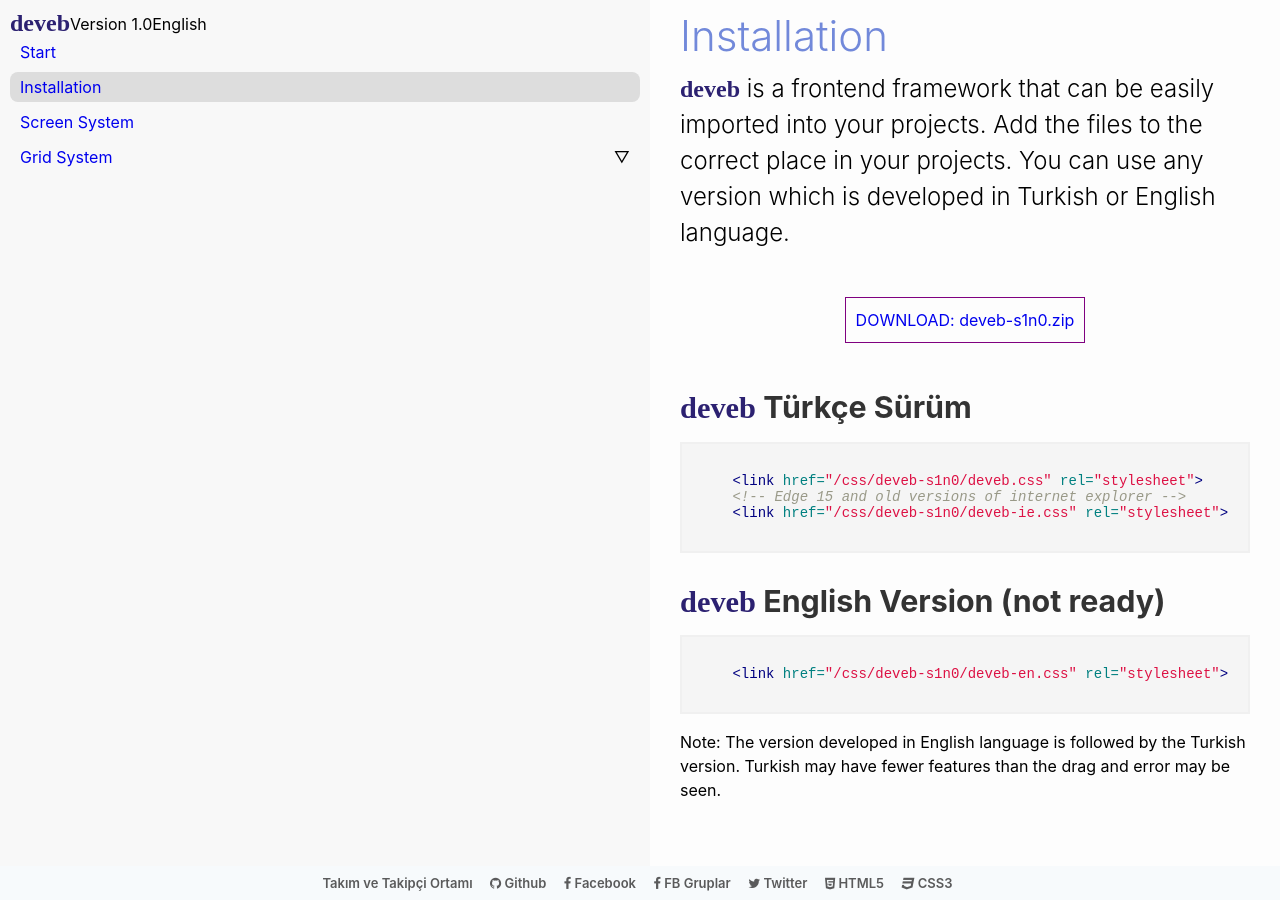
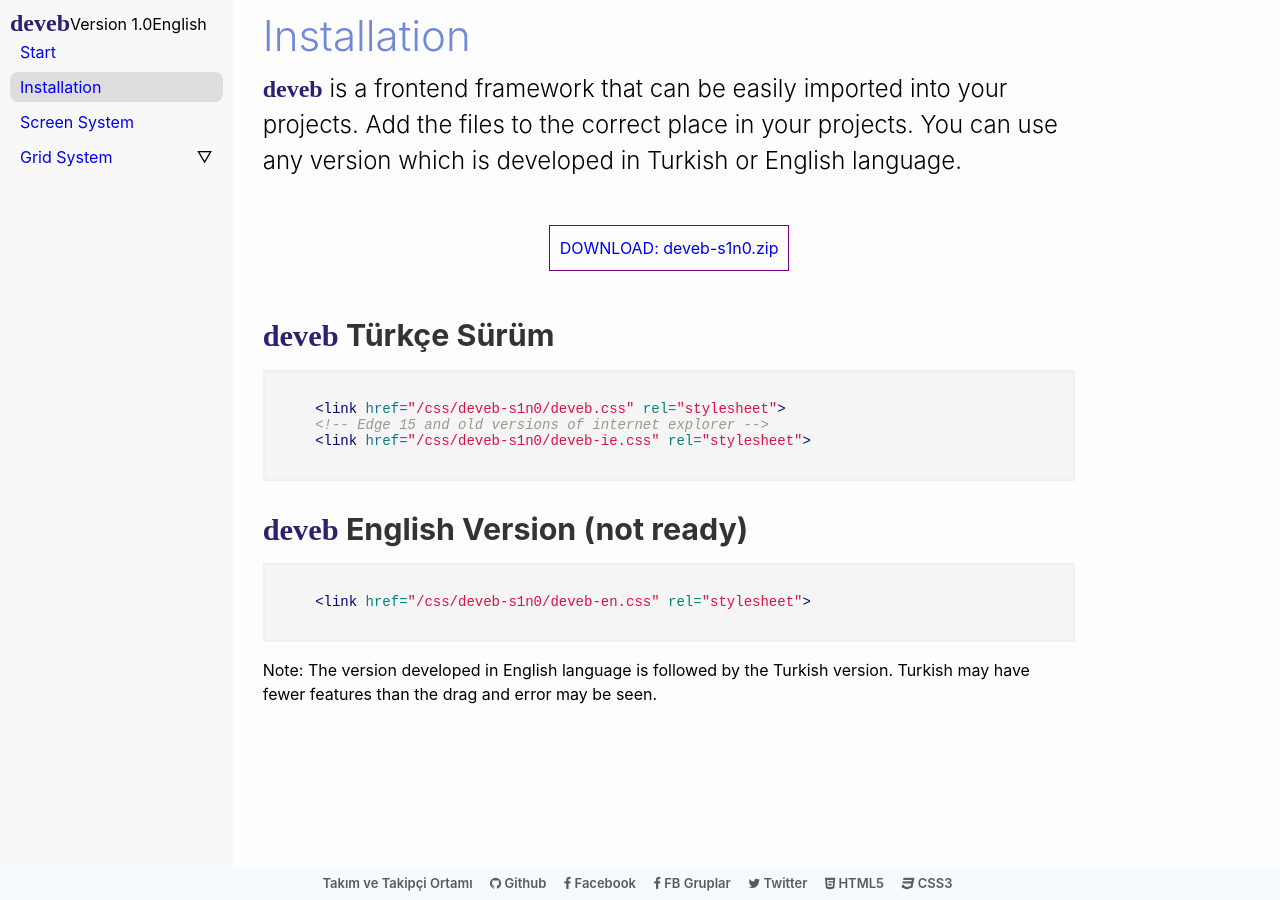
Before and after one commit to data-deveb/data-deveb.github.io, a Jekyll site: the page built from 1.0/en/kurulum.html, in a window 1280 px wide. Built offline with Jekyll 4.4.1, drawn with Linux system fonts in a browser that asks for light colours; some web fonts are replaced.

Commit message:
deveb 1.0 css
Css önceliği değiştirildi.

```diff
--- a/_includes/s1n0/head-en.html
+++ b/_includes/s1n0/head-en.html
@@ -4,8 +4,8 @@
 <title>{% if page.title %}{{ page.title }}{% endif %}</title>
 
 <!-- Kök -->
+<link href="/assets/deveb-s1n0/deveb-en.css" rel="stylesheet">
 <link href="/assets/deveb-s1n0/deveb.css" rel="stylesheet">
-<link href="/assets/deveb-s1n0/deveb-en.css" rel="stylesheet">
 <link href="/assets/css/imge.css" rel="stylesheet">
 
 <!-- Yardımcı -->
```
